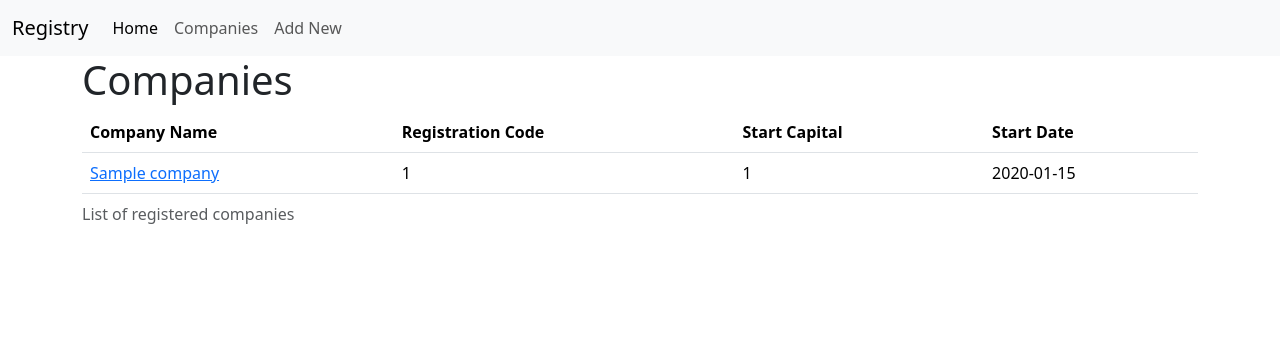
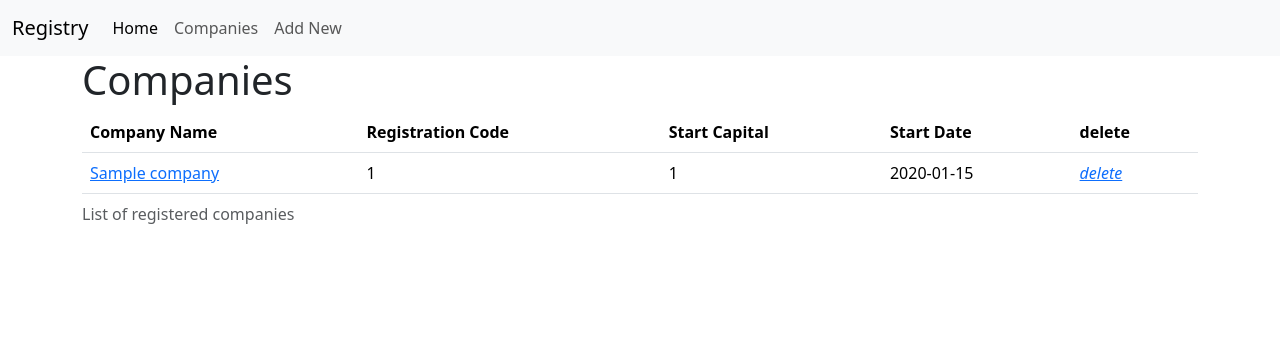
Before and after one commit to iliketurtles83/docker-flask-postgres, a Flask app: page /company/list in a window 1280 px wide. Shown: the top 356 px of the page. Run offline with Flask 2, Linux system fonts and the light colour scheme; tables that the repository leaves empty hold one stand-in row (values such as "Sample post"); some libraries are stand-ins or nearby versions.

Commit message:
added delete fn. move it to details page later.

```diff
--- a/web/routes.py
+++ b/web/routes.py
@@ -83,3 +83,13 @@ def update_company(id):
     company.start_capital = request.json['start_capital']
     db.session.commit()
     return jsonify(company.to_json())
+
+@main_bp.route('/company/<int:id>/delete')
+def delete_company(id):
+    print('delete company')
+    company = Company.query.get(id)
+    if company is None:
+        return jsonify({'message': 'Company not found'}), 404
+    db.session.delete(company)
+    db.session.commit()
+    return redirect(url_for('main.get_companies'))
--- a/web/templates/companies.html
+++ b/web/templates/companies.html
@@ -16,6 +16,7 @@
                         <th>Registration Code</th>
                         <th>Start Capital</th>
                         <th>Start Date</th>
+                        <th>delete</th>
                     </tr>
                 </thead>
                 {% for company in companies %}
@@ -24,6 +25,12 @@
                         <td>{{ company.reg_code }}</td>
                         <td>{{ company.start_capital }}</td>
                         <td>{{ company.start_date }}</td>
+                        <td>
+                            <a href="{{ url_for('main.delete_company', id=company.id) }}" onclick="return confirm('Are you sure you want to delete {{ company.name }}?');" title="Delete company">
+                            <i class="material-icons">delete</i>
+                            </a>
+
+                            </td>
                     </tr>
                 {% endfor %}
             </table>
```
